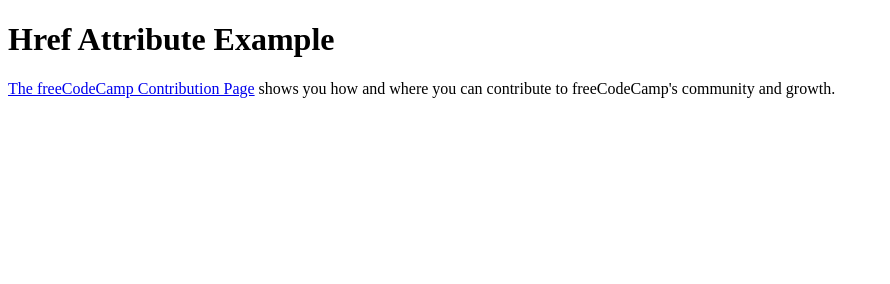
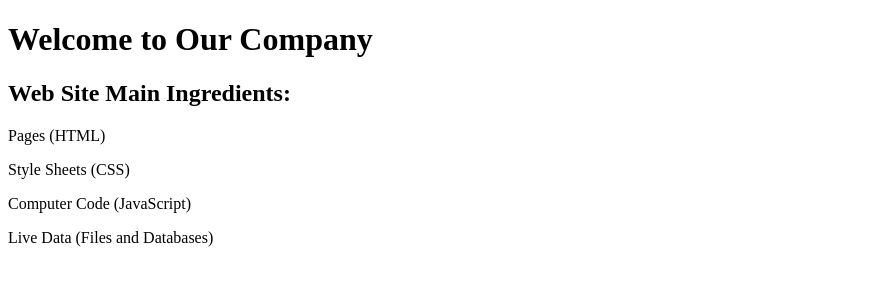
Before and after one commit to ianthomCO/d3-test, a plain HTML site: page index.html in a window 1280 px wide. Shown: the whole page, without its empty margins (0-890 px from the left). Drawn offline with Linux system fonts and the light colour scheme.

Commit message:
Update index.html

```diff
--- a/index.html
+++ b/index.html
@@ -1,12 +1,19 @@
 <!DOCTYPE html>
 <html>
-  <head>
-    <title>Href Attribute Example</title>
-  </head>
-  <body>
-    <h1>Href Attribute Example</h1>
-    <p>
-      <a href="https://www.freecodecamp.org/contribute/">The freeCodeCamp Contribution Page</a> shows you how and where you can contribute to freeCodeCamp's community and growth.
-    </p>
-  </body>
+
+<head>
+  <title>Our Company</title>
+</head>
+
+<body>
+
+  <h1>Welcome to Our Company</h1>
+  <h2>Web Site Main Ingredients:</h2>
+
+  <p>Pages (HTML)</p>
+  <p>Style Sheets (CSS)</p>
+  <p>Computer Code (JavaScript)</p>
+  <p>Live Data (Files and Databases)</p>
+
+</body>
 </html>
```
